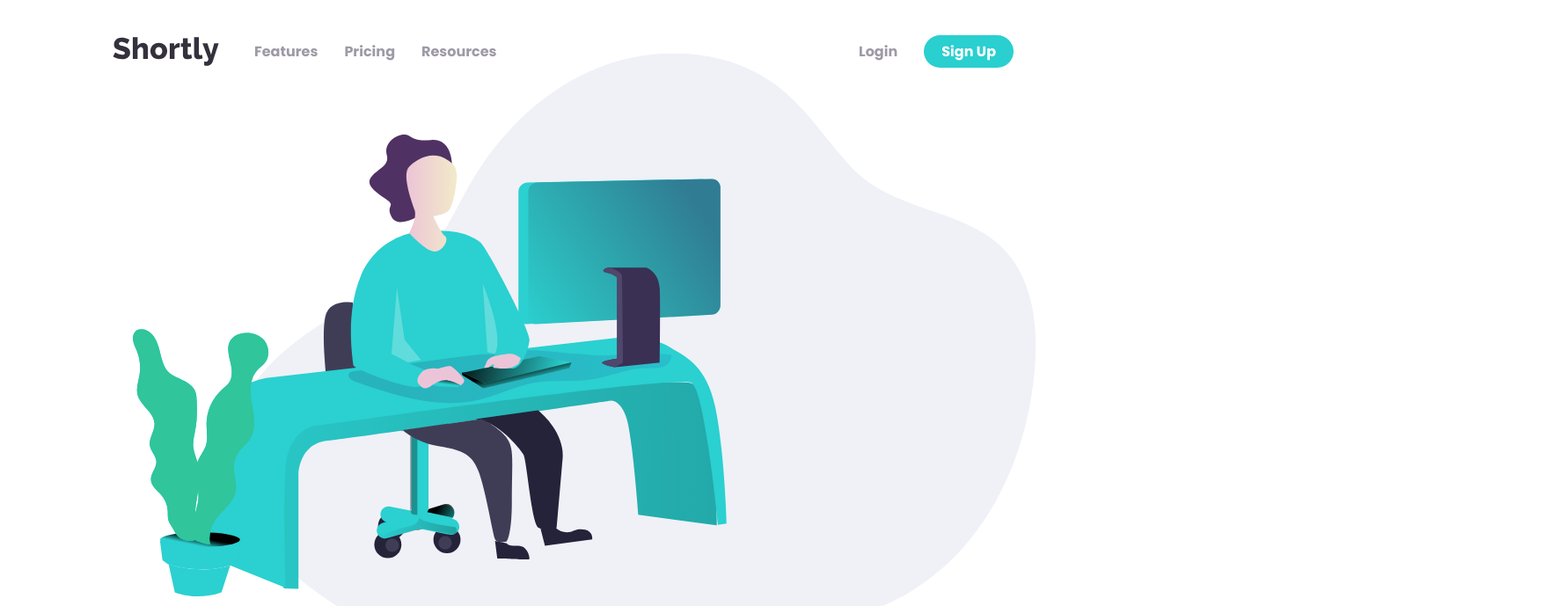
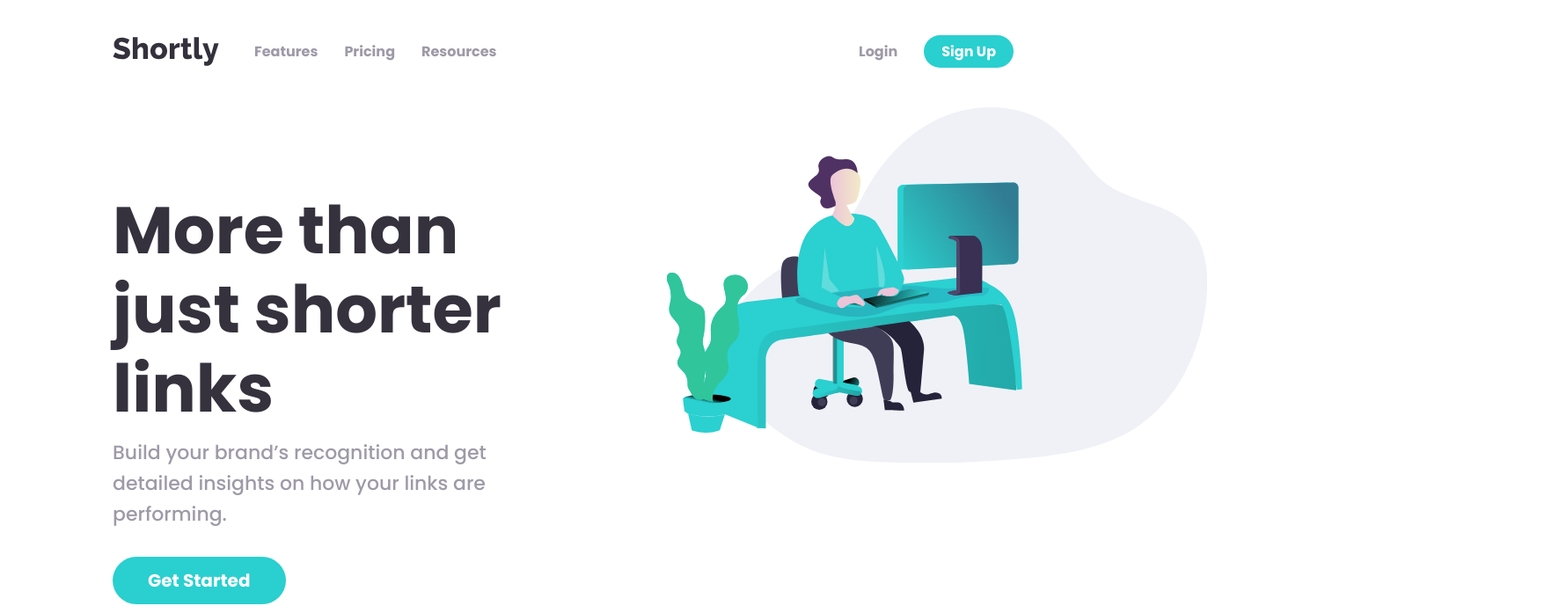
Before and after one commit to ivcp/shortly-url-challenge, a React (Create React App) app: page / in a window 1280 px wide. Shown: the top 689 px of the page at 88% size, 1764 px wide, since content can reach past the window. Built offline with nearby package versions, Linux system fonts and the light colour scheme; the HTML template or start-up script is replaced by a standard one.

Commit message:
header media queries

```diff
--- a/src/UI/Button.module.css
+++ b/src/UI/Button.module.css
@@ -11,8 +11,9 @@
 
 @media (min-width: 37.5em) {
   .button {
-    font-size: 1.6rem;
-    padding: 0.6rem 2rem;
+    cursor: pointer;
+    padding: 1.2rem 4rem;
+    font-size: 2rem;
   }
 }
 
@@ -20,6 +21,13 @@
   background: transparent;
 }
 
+@media (min-width: 37.5em) {
+  .noBg {
+    color: hsl(var(--color-grayish-violet));
+  }
+}
+
 .desktop {
-  color: hsl(var(--color-grayish-violet));
+  font-size: 1.6rem;
+  padding: 0.6rem 2rem;
 }
--- a/src/UI/MobileMenu.js
+++ b/src/UI/MobileMenu.js
@@ -30,7 +30,7 @@
         <Button noBg={true} desktop={isDesktop}>
           Login
         </Button>
-        <Button>Sign up</Button>
+        <Button desktop={isDesktop}>Sign up</Button>
       </div>
     </div>
   );
--- a/src/components/layout/Header.module.css
+++ b/src/components/layout/Header.module.css
@@ -14,6 +14,7 @@
     grid-column: 2 / 8;
     justify-content: flex-start;
     align-items: center;
+    margin-bottom: 10rem;
   }
 }
 
@@ -81,6 +82,13 @@
   transform: translateX(22%) scale(1.4);
 }
 
+@media (min-width: 37.5em) {
+  .image {
+    grid-column: 5 / 8;
+    transform: translateX(33%) scale(1.2);
+  }
+}
+
 .title {
   grid-row: 3;
   grid-column: 2 / 3;
@@ -88,10 +96,26 @@
   margin-top: 12rem;
 }
 
+@media (min-width: 37.5em) {
+  .title {
+    grid-row: 2;
+    grid-column: 2 / 5;
+    text-align: left;
+    margin-top: 0;
+    padding-block: 4rem;
+  }
+}
+
 .title > h1 {
   font-size: 5.2rem;
   line-height: 1.2;
   color: hsl(var(--color-very-dark-blue));
+}
+
+@media (min-width: 37.5em) {
+  .title > h1 {
+    font-size: 7.5rem;
+  }
 }
 
 .title > h2 {
```
